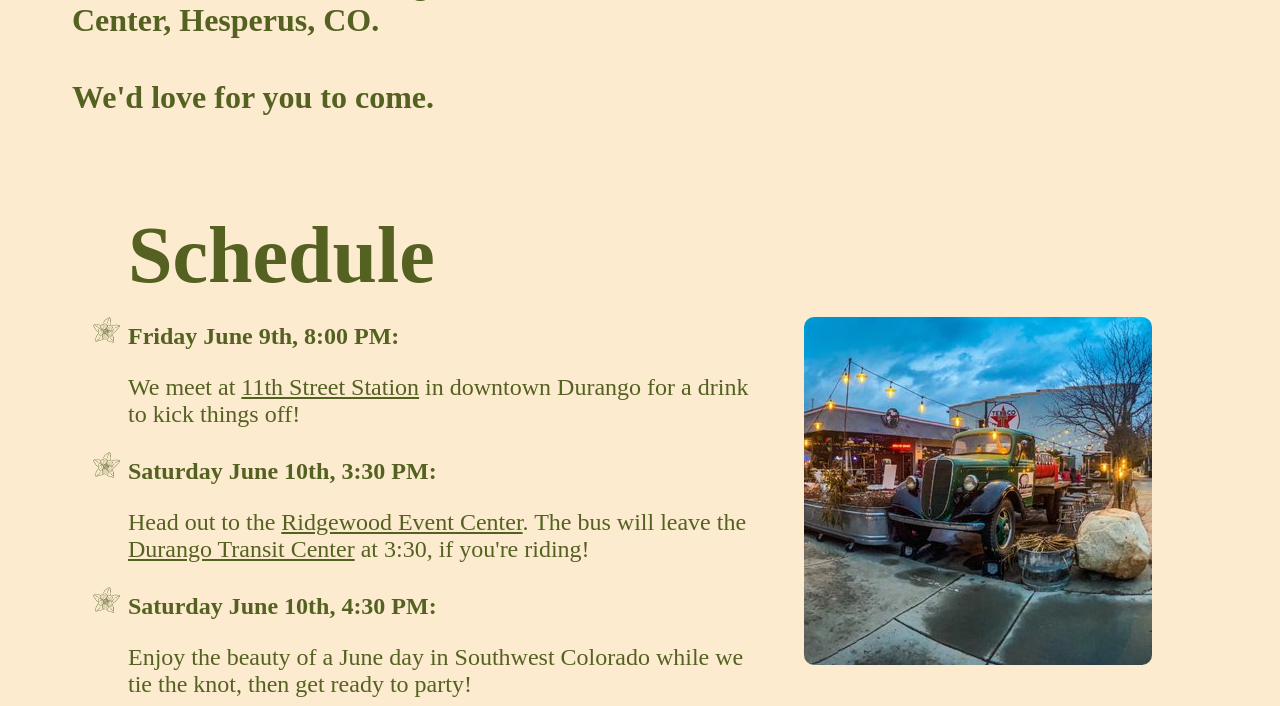
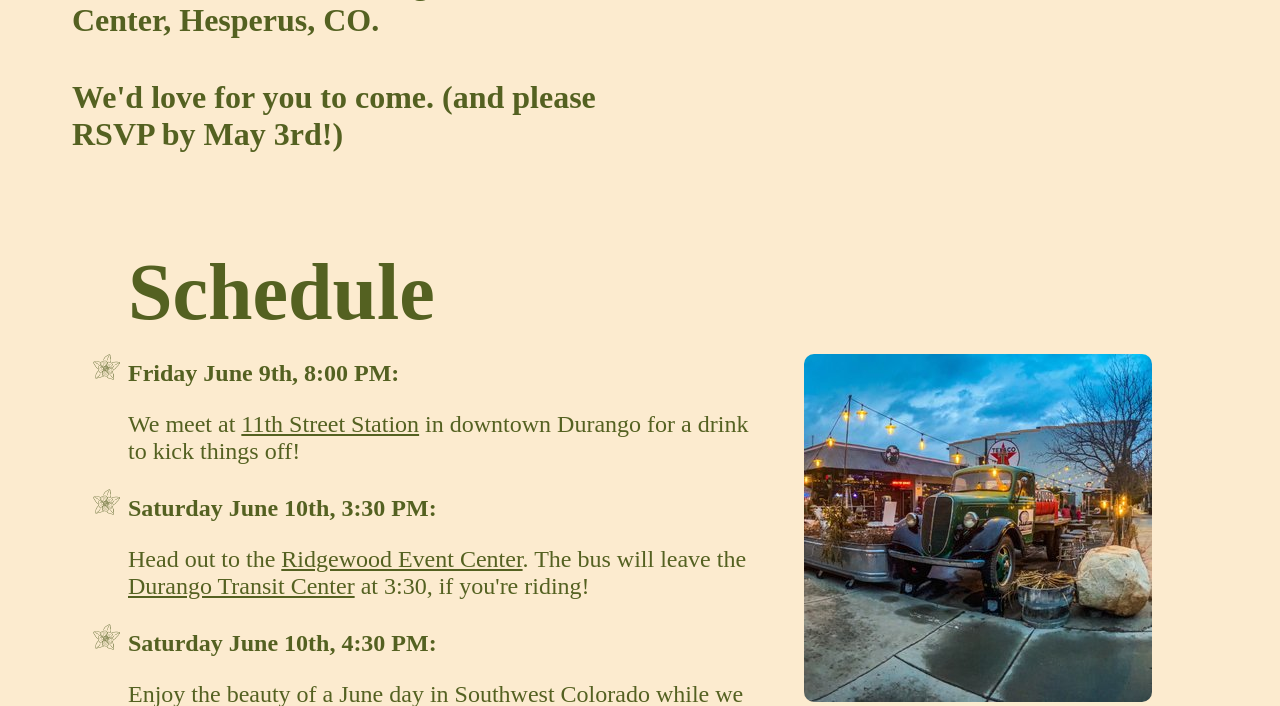
Before and after one commit to peter-fogg/celeste-and-peter, a Flask app: page / in a window 1280 px wide. Shown: the part 628-1334 px from the top of the page. Run offline with Flask 3, Linux system fonts and the light colour scheme; some web fonts are replaced.

Commit message:
rsvp by 5/3

```diff
--- a/templates/index.html
+++ b/templates/index.html
@@ -8,7 +8,7 @@
       <div class="title-block">
         <h1>Celeste and Peter are getting married.</h1>
         <h2>June 10th. 2023. The Ridgewood Event Center, Hesperus, CO.</h2>
-        <h2>We'd love for you to come.</h2>
+        <h2>We'd love for you to come. (and please RSVP by May 3rd!)</h2>
       </div>
       <div class="title-image">
         <img src="{{ url_for('static', filename='imgs/IMG_5412.jpg') }}" >
```
